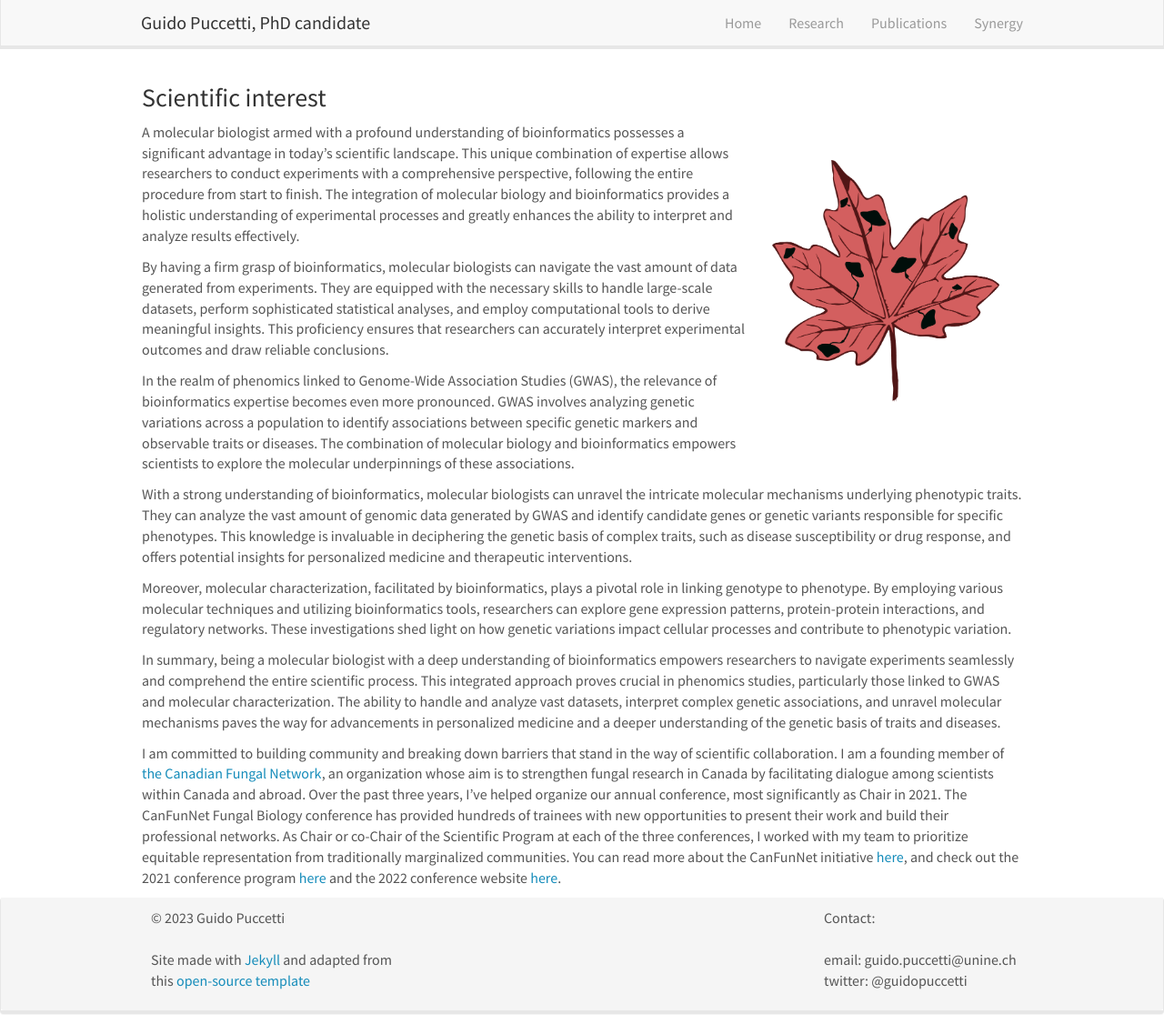
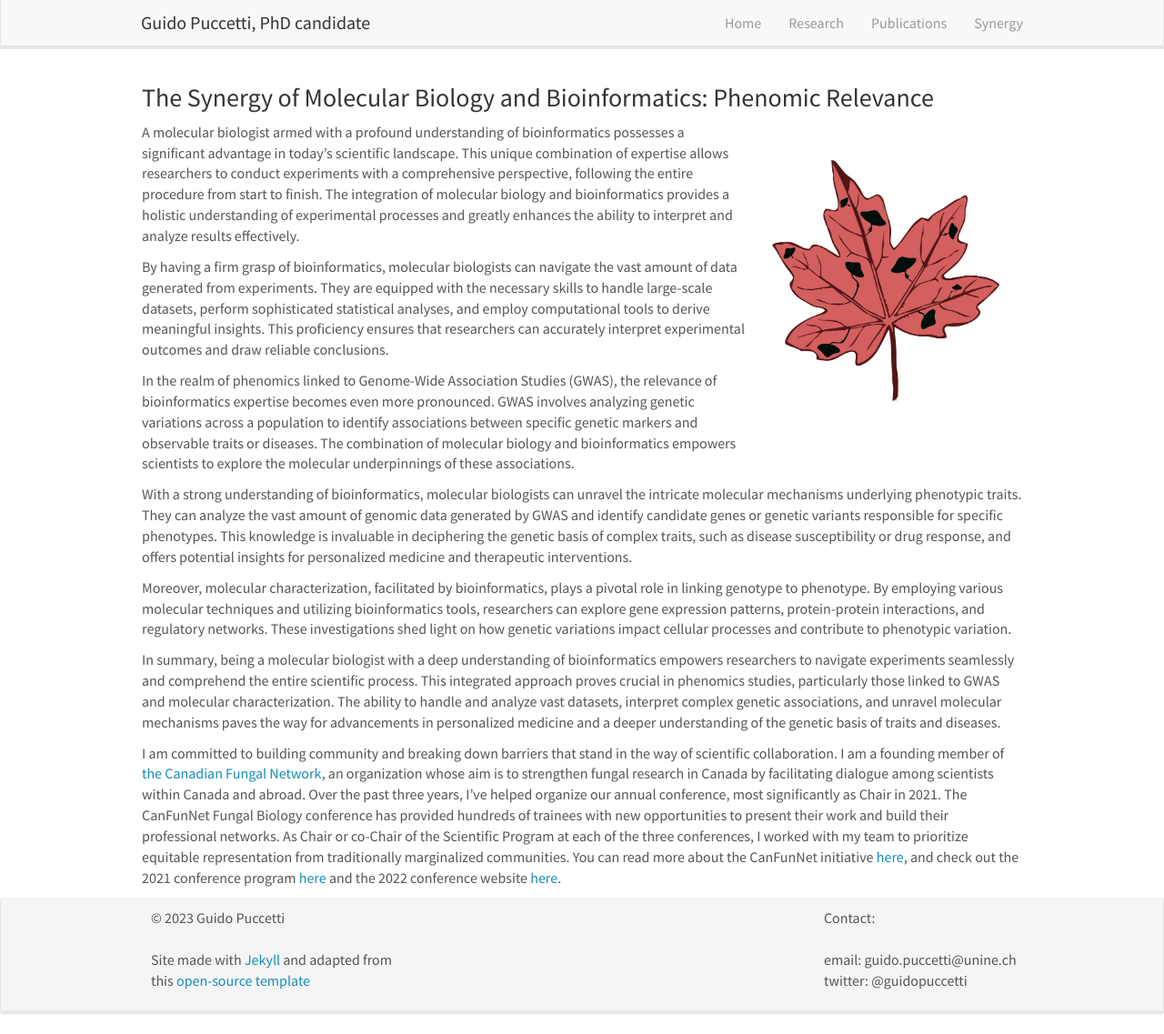
Before and after one commit to guidopuccetti/guidopuccetti.github.io, a Jekyll site: the page built from _pages/Synergy.md, in a window 1280 px wide and 1137 px high. Shown: the whole window at 91% size. Built offline with Jekyll 4.4.1, drawn with Linux system fonts in a browser that asks for light colours; nearby versions of some CDN libraries.

Commit message:
Update Synergy.md

```diff
--- a/_pages/Synergy.md
+++ b/_pages/Synergy.md
@@ -1,12 +1,12 @@
 ---
-title: "Guido Puccetti ~ Synergy of Molecular Biology and Bioinformatics:Phenomic Relevance"
+title: "Guido Puccetti ~ Synergy"
 layout: textlay
-excerpt: "Guido Puccetti ~ Synergy of Molecular Biology and Bioinformatics:Phenomic Relevance"
+excerpt: "Guido Puccetti ~ Synergy"
 sitemap: false
 permalink: /Scientific interest/
 ---
 
-### Scientific interest
+### The Synergy of Molecular Biology and Bioinformatics: Phenomic Relevance
 
 ![]({{ site.url }}{{ site.baseurl }}/images/research/canfunnet.png){: style="width: 300px; float: right; border: 25px; padding:25px"}
 
```
